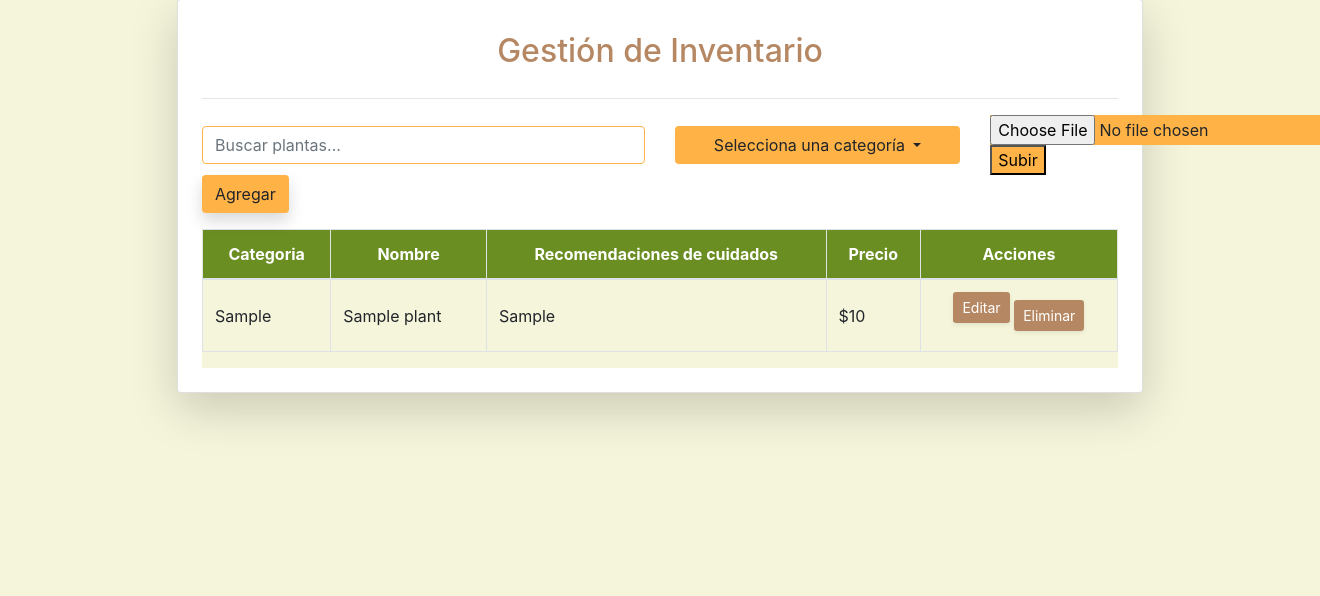
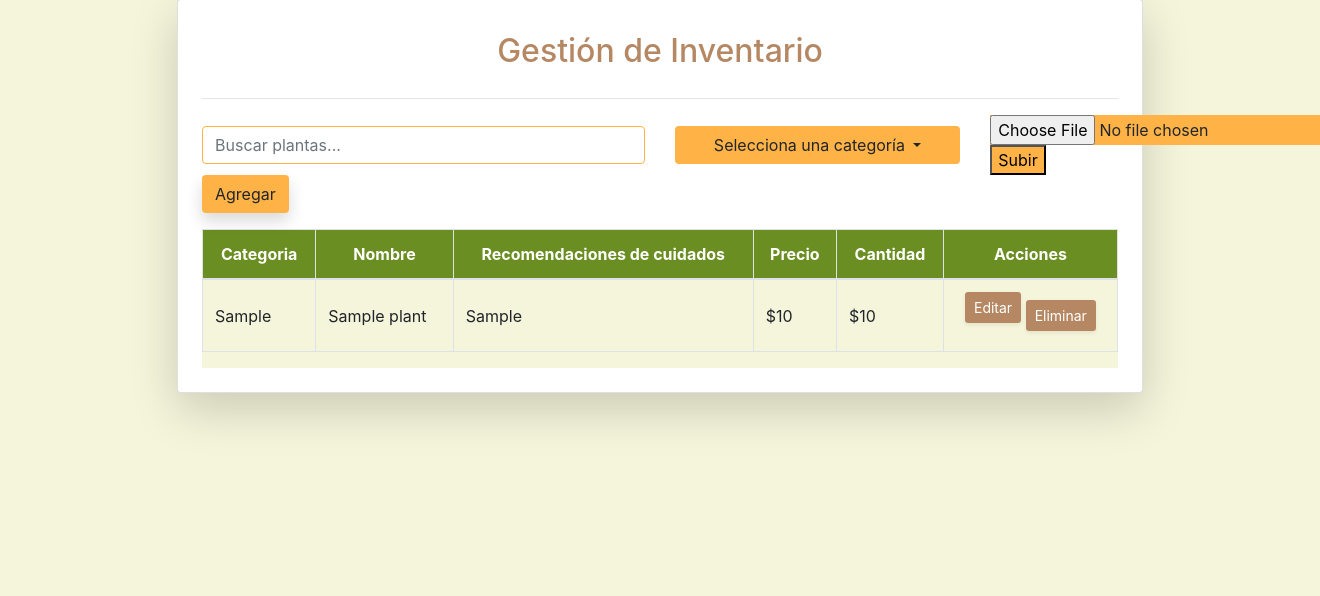
Before and after one commit to CRICAPOGA/Vivero, a Django app: page /inventory/plantas/ in a window 1320 px wide; the page is wider, and only the part inside the window is pictured. Shown: the part 264-860 px from the top of that part. Run offline with Django 4.2, Linux system fonts and the light colour scheme; a user stored in the database is signed in; data comes from the database, SQL or seed files in the repository; tables that the repository leaves empty hold one stand-in row (values such as "Sample post"); some libraries are stand-ins or nearby versions.

Commit message:
Correción campo del crud

```diff
--- a/Vivero/Inventory/templates/CRUD Planta/plantas.html
+++ b/Vivero/Inventory/templates/CRUD Planta/plantas.html
@@ -84,6 +84,7 @@
                         <th class="text-center">Nombre</th>
                         <th class="text-center">Recomendaciones de cuidados</th>
                         <th class="text-center">Precio</th>
+                        <th class="text-center">Cantidad</th>
                         <th class="text-center">Acciones</th>
                     </tr>
                 </thead>
@@ -94,6 +95,7 @@
                             <td class="align-middle">{{ planta.plant_name}}</td>
                             <td class="align-middle">{{ planta.care }}</td>
                             <td class="align-middle">${{ planta.price }}</td>
+                            <td class="align-middle">${{ planta.stock }}</td>
                             <td class="text-center align-middle">
                                 <a href="{% url 'editarPlanta' planta.plant_id %}" class="btn btn-sm fw-bold shadow-sm mb-3" style="background-color: #b58863; color: white;">Editar</a>
                                 <a href="{% url 'eliminarPlanta' planta.plant_id %}" class="btn btn-sm fw-bold shadow-sm" style="background-color: #b58863; color: white;">Eliminar</a>
```
